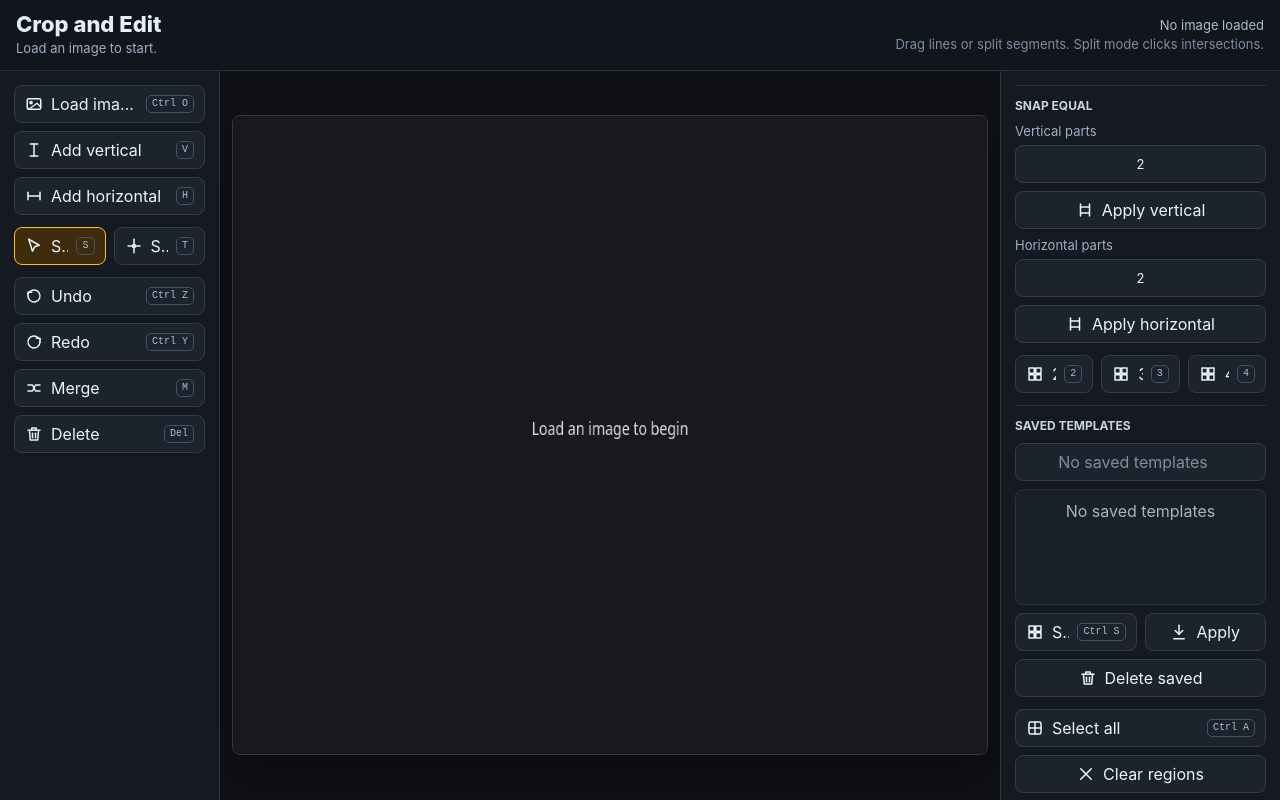
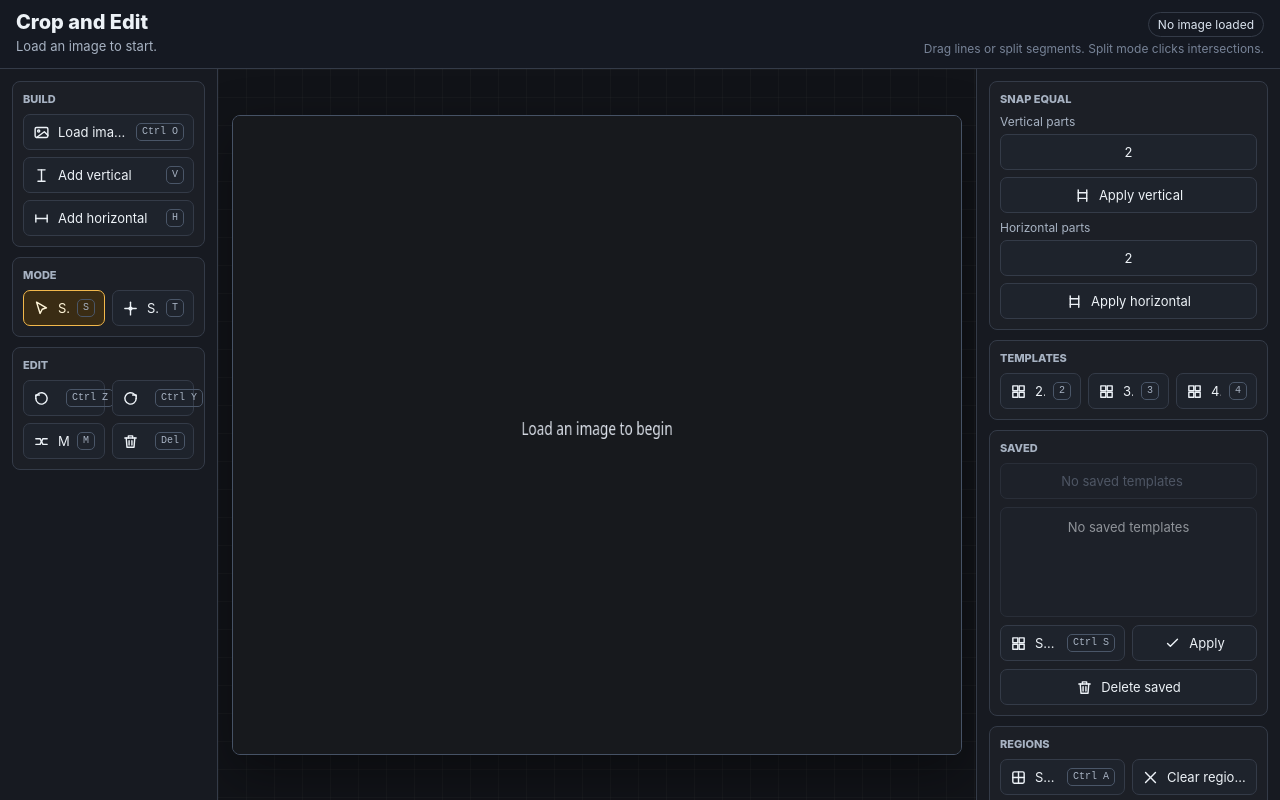
Before and after one commit to Ni-zav/crop-edit, a website built with Vite: page index.html in a window 1280 px wide. Built offline with nearby package versions, Linux system fonts and the light colour scheme.

Commit message:
Enhance UI: update layout and styles for improved user experience and accessibility

```diff
--- a/src/main.ts
+++ b/src/main.ts
@@ -58,6 +58,7 @@ const icons = {
   export: '<svg viewBox="0 0 24 24"><path d="M12 3v12"/><path d="m7 10 5 5 5-5"/><path d="M5 21h14"/></svg>',
   snap: '<svg viewBox="0 0 24 24"><path d="M6 4v16"/><path d="M18 4v16"/><path d="M6 8h12"/><path d="M6 16h12"/></svg>',
   template: '<svg viewBox="0 0 24 24"><rect x="4" y="4" width="7" height="7"/><rect x="13" y="4" width="7" height="7"/><rect x="4" y="13" width="7" height="7"/><rect x="13" y="13" width="7" height="7"/></svg>',
+  check: '<svg viewBox="0 0 24 24"><path d="m5 12 4 4L19 6"/></svg>',
 };
 
 function buttonIcon(icon: keyof typeof icons, label: string, hotkey?: string) {
@@ -71,7 +72,7 @@ if (!app) throw new Error("App root missing");
 app.innerHTML = `
   <main class="shell">
     <header class="appbar">
-      <div>
+      <div class="brand">
         <h1>Crop and Edit</h1>
         <p class="status" id="status">Load an image to start.</p>
       </div>
@@ -81,6 +82,8 @@ app.innerHTML = `
       </div>
     </header>
     <aside class="tool-rail" aria-label="Tools">
+      <section class="panel-section primary-tools" aria-label="File and line tools">
+        <h2>Build</h2>
         <div class="control-group">
         <label class="file-button" title="Load image (Ctrl+O)">
           <input id="fileInput" type="file" accept="image/png,image/jpeg,image/webp,image/gif,image/bmp,image/tiff,.png,.jpg,.jpeg,.webp,.gif,.bmp,.tif,.tiff" />
@@ -89,16 +92,23 @@ app.innerHTML = `
         <button id="addVertical" type="button" title="Add vertical line (V)">${buttonIcon("vertical", "Add vertical", "V")}</button>
         <button id="addHorizontal" type="button" title="Add horizontal line (H)">${buttonIcon("horizontal", "Add horizontal", "H")}</button>
         </div>
-      <div class="control-group segmented" aria-label="Mode">
+      </section>
+      <section class="panel-section" aria-label="Mode">
+        <h2>Mode</h2>
+        <div class="control-group segmented">
         <button id="modeSelect" type="button" class="active" title="Select mode (S)">${buttonIcon("cursor", "Select", "S")}</button>
         <button id="modeSplit" type="button" title="Split mode (T)">${buttonIcon("split", "Split", "T")}</button>
         </div>
-      <div class="control-group">
+      </section>
+      <section class="panel-section" aria-label="Edit commands">
+        <h2>Edit</h2>
+        <div class="control-group compact-actions">
         <button id="undo" type="button" title="Undo (Ctrl+Z)">${buttonIcon("undo", "Undo", "Ctrl Z")}</button>
         <button id="redo" type="button" title="Redo (Ctrl+Y)">${buttonIcon("redo", "Redo", "Ctrl Y")}</button>
         <button id="mergeLine" type="button" title="Merge selected line (M)">${buttonIcon("merge", "Merge", "M")}</button>
         <button id="deleteLine" type="button" title="Delete selected line (Delete)">${buttonIcon("trash", "Delete", "Del")}</button>
         </div>
+      </section>
     </aside>
     <section class="workspace">
       <div class="stage-wrap">
@@ -106,7 +116,7 @@ app.innerHTML = `
       </div>
     </section>
     <aside class="side-panel">
-      <section class="details">
+      <section class="panel-section">
         <h2>Snap equal</h2>
         <div class="snap-panel">
           <label>
@@ -125,27 +135,33 @@ app.innerHTML = `
           <button id="applySnapHorizontal" type="button">${buttonIcon("snap", "Apply horizontal")}</button>
         </div>
       </section>
+      <section class="panel-section">
+        <h2>Templates</h2>
         <div class="control-group segmented three-up" aria-label="Templates">
           <button id="template2x2" type="button" title="Apply 2x2 template (2)">${buttonIcon("template", "2x2", "2")}</button>
           <button id="template3x3" type="button" title="Apply 3x3 template (3)">${buttonIcon("template", "3x3", "3")}</button>
           <button id="template4x4" type="button" title="Apply 4x4 template (4)">${buttonIcon("template", "4x4", "4")}</button>
         </div>
-      <section class="details template-panel">
-        <h2>Saved templates</h2>
+      </section>
+      <section class="panel-section template-panel">
+        <h2>Saved</h2>
         <input id="templateSearch" type="search" placeholder="Search templates" aria-label="Search saved templates" />
         <select id="savedTemplateList" size="4" aria-label="Saved templates"></select>
         <div class="control-group segmented">
           <button id="saveTemplate" type="button" title="Save current split layout (Ctrl+S)">${buttonIcon("template", "Save", "Ctrl S")}</button>
-          <button id="applySavedTemplate" type="button" title="Apply selected saved template">${buttonIcon("export", "Apply")}</button>
+          <button id="applySavedTemplate" type="button" title="Apply selected saved template">${buttonIcon("check", "Apply")}</button>
         </div>
         <button id="deleteSavedTemplate" type="button" title="Delete selected saved template">${buttonIcon("trash", "Delete saved")}</button>
       </section>
+      <section class="panel-section export-panel">
+        <h2>Regions</h2>
         <div class="control-group">
           <button id="selectAll" type="button" title="Select all regions (Ctrl+A)">${buttonIcon("grid", "Select all", "Ctrl A")}</button>
           <button id="clearSelection" type="button">${buttonIcon("clear", "Clear regions")}</button>
           <button id="export" type="button" class="primary" title="Export selected (E)">${buttonIcon("export", "Export selected", "E")}</button>
         </div>
-      <section class="details">
+      </section>
+      <section class="panel-section stats-panel">
         <h2>Selection</h2>
         <dl>
           <div><dt>Lines</dt><dd id="lineCount">0</dd></div>
--- a/src/styles.css
+++ b/src/styles.css
@@ -2,12 +2,31 @@
   color-scheme: dark;
   font-family:
     Inter, ui-sans-serif, system-ui, -apple-system, BlinkMacSystemFont, "Segoe UI", sans-serif;
-  background: #0f1115;
-  color: #e6edf5;
+  background: #111318;
+  color: #edf2f7;
+  --bg: #111318;
+  --surface: #171a21;
+  --surface-2: #1e232c;
+  --surface-3: #262d38;
+  --line: #343b48;
+  --line-strong: #465265;
+  --text: #edf2f7;
+  --muted: #a7b2c2;
+  --quiet: #778397;
+  --accent: #2fbf9f;
+  --accent-strong: #168a75;
+  --warning: #f2b84b;
+  --danger: #d95b68;
 }
 
 * {
   box-sizing: border-box;
+}
+
+html,
+body,
+#app {
+  height: 100%;
 }
 
 body {
@@ -17,23 +36,44 @@ body {
   overflow: hidden;
 }
 
+h1,
+h2,
+p {
+  margin: 0;
+}
+
+h1 {
+  font-size: 20px;
+  font-weight: 780;
+  line-height: 1.05;
+}
+
+h2 {
+  color: var(--muted);
+  font-size: 11px;
+  font-weight: 760;
+  letter-spacing: 0;
+  text-transform: uppercase;
+}
+
 button,
 .file-button,
 input,
 select {
   align-items: center;
-  border: 1px solid #343c48;
-  border-radius: 8px;
-  background: #1d232d;
-  color: #edf3fb;
+  border: 1px solid var(--line);
+  border-radius: 7px;
+  background: var(--surface-2);
+  color: var(--text);
   cursor: pointer;
   display: inline-flex;
   font: inherit;
+  font-size: 13px;
   gap: 8px;
   justify-content: center;
-  min-height: 38px;
+  min-height: 36px;
   min-width: 0;
-  padding: 8px 10px;
+  padding: 7px 9px;
   text-align: center;
 }
 
@@ -41,29 +81,36 @@ button:hover,
 .file-button:hover,
 input:hover,
 select:hover {
-  border-color: #5d6c82;
-  background: #252d39;
+  border-color: var(--line-strong);
+  background: var(--surface-3);
+}
+
+button:disabled,
+input:disabled,
+select:disabled {
+  cursor: not-allowed;
+  opacity: 0.55;
 }
 
 input:focus,
 select:focus,
 button:focus-visible,
 .file-button:focus-within {
-  border-color: #2dd4bf;
-  outline: 2px solid rgba(45, 212, 191, 0.25);
+  border-color: var(--accent);
+  outline: 2px solid rgba(47, 191, 159, 0.24);
   outline-offset: 1px;
 }
 
 button svg,
 .file-button svg {
   fill: none;
-  flex: 0 0 18px;
-  height: 18px;
+  flex: 0 0 17px;
+  height: 17px;
   stroke: currentColor;
   stroke-linecap: round;
   stroke-linejoin: round;
   stroke-width: 2;
-  width: 18px;
+  width: 17px;
 }
 
 button span,
@@ -74,9 +121,9 @@ button span,
 }
 
 kbd {
-  border: 1px solid #465164;
+  border: 1px solid #4a5668;
   border-radius: 5px;
-  color: #aebbd0;
+  color: var(--muted);
   font-size: 10px;
   line-height: 1;
   margin-left: auto;
@@ -85,10 +132,14 @@ kbd {
 }
 
 button.primary {
-  border-color: #2dd4bf;
-  background: #0f766e;
-  color: white;
-  font-weight: 700;
+  border-color: rgba(47, 191, 159, 0.95);
+  background: var(--accent-strong);
+  color: #f8fffd;
+  font-weight: 760;
+}
+
+button.primary:hover {
+  background: #1a9e85;
 }
 
 .shell {
@@ -96,7 +147,7 @@ button.primary {
   grid-template-areas:
     "appbar appbar appbar"
     "tools workspace panel";
-  grid-template-columns: minmax(170px, 220px) minmax(0, 1fr) minmax(220px, 280px);
+  grid-template-columns: minmax(178px, 218px) minmax(0, 1fr) minmax(248px, 304px);
   grid-template-rows: auto minmax(0, 1fr);
   height: 100vh;
   width: 100vw;
@@ -104,8 +155,8 @@ button.primary {
 
 .appbar {
   align-items: center;
-  background: #11151c;
-  border-bottom: 1px solid #29313d;
+  background: #151922;
+  border-bottom: 1px solid var(--line);
   display: flex;
   gap: 18px;
   grid-area: appbar;
@@ -114,71 +165,79 @@ button.primary {
   padding: 12px 16px;
 }
 
-.tool-rail,
-.side-panel {
-  background: #151922;
-  display: flex;
-  flex-direction: column;
-  gap: 12px;
-  min-width: 0;
-  overflow: hidden;
-  padding: 14px;
-}
-
-.tool-rail {
-  border-right: 1px solid #29313d;
-  grid-area: tools;
-}
-
-.side-panel {
-  border-left: 1px solid #29313d;
-  grid-area: panel;
-}
-
-h1,
-h2,
-p {
-  margin: 0;
-}
-
-h1 {
-  font-size: 22px;
-  font-weight: 800;
-  line-height: 1.1;
-}
-
-h2 {
-  color: #cbd5e1;
-  font-size: 12px;
-  letter-spacing: 0;
-  text-transform: uppercase;
+.brand {
+  min-width: 180px;
 }
 
 .status {
-  color: #9fb0c5;
+  color: var(--muted);
   font-size: 13px;
   line-height: 1.35;
-  margin-top: 4px;
+  margin-top: 5px;
 }
 
 .meta {
-  color: #aebbd0;
+  align-items: end;
+  color: var(--muted);
   display: grid;
-  font-size: 13px;
-  gap: 3px;
+  font-size: 12px;
+  gap: 4px;
   justify-items: end;
   min-width: 0;
   text-align: right;
 }
 
+#imageMeta {
+  border: 1px solid var(--line);
+  border-radius: 999px;
+  color: #dbe4ef;
+  max-width: 100%;
+  overflow: hidden;
+  padding: 4px 9px;
+  text-overflow: ellipsis;
+  white-space: nowrap;
+}
+
 #hint {
-  color: #7f8ea3;
+  color: var(--quiet);
+}
+
+.tool-rail,
+.side-panel {
+  background: var(--surface);
+  display: flex;
+  flex-direction: column;
+  gap: 10px;
+  min-width: 0;
+  overflow: auto;
+  padding: 12px;
+}
+
+.tool-rail {
+  border-right: 1px solid var(--line);
+  grid-area: tools;
+}
+
+.side-panel {
+  border-left: 1px solid var(--line);
+  grid-area: panel;
+}
+
+.panel-section {
+  border: 1px solid var(--line);
+  border-radius: 8px;
+  background: rgba(255, 255, 255, 0.025);
+  display: grid;
+  gap: 8px;
+  min-width: 0;
+  padding: 10px;
 }
 
 .control-group,
 .snap-panel {
   display: grid;
-  gap: 8px;
+  gap: 7px;
+  min-width: 0;
 }
 
 .segmented {
@@ -189,88 +248,105 @@ h2 {
   grid-template-columns: repeat(3, minmax(0, 1fr));
 }
 
+.compact-actions {
+  grid-template-columns: repeat(2, minmax(0, 1fr));
+}
+
+.compact-actions button {
+  justify-content: start;
+}
+
 .segmented button.active {
-  border-color: #fbbf24;
-  background: #3f2c0d;
+  border-color: var(--warning);
+  background: #3a2c14;
+  color: #fff5d8;
 }
 
 .file-button input {
   display: none;
 }
 
-.details {
-  border-top: 1px solid #29313d;
-  padding-top: 12px;
-}
-
 .snap-panel {
-  margin-top: 10px;
-}
-
-.template-panel {
-  display: grid;
-  gap: 8px;
-}
-
-.template-panel h2 {
-  margin-bottom: 2px;
+  grid-template-columns: minmax(0, 1fr);
 }
 
 .snap-panel label {
-  color: #9fb0c5;
+  color: var(--muted);
   display: grid;
-  font-size: 13px;
-  gap: 6px;
+  font-size: 12px;
+  gap: 5px;
 }
 
 input,
 select {
   appearance: none;
   display: block;
-  min-height: 38px;
+  min-height: 36px;
   width: 100%;
 }
 
 select[size] {
   align-items: stretch;
   cursor: default;
-  height: 116px;
+  height: 110px;
   overflow: auto;
   padding: 4px;
 }
 
 select[size] option {
   border-radius: 5px;
-  color: #edf3fb;
+  color: var(--text);
   padding: 7px 8px;
 }
 
 input::placeholder {
-  color: #7f8ea3;
+  color: var(--quiet);
+}
+
+.export-panel .control-group {
+  grid-template-columns: repeat(2, minmax(0, 1fr));
+}
+
+.export-panel .primary {
+  grid-column: 1 / -1;
 }
 
 dl {
   display: grid;
-  gap: 8px;
-  margin: 10px 0 0;
+  gap: 7px;
+  margin: 0;
 }
 
 dl div {
   align-items: center;
+  border-bottom: 1px solid rgba(255, 255, 255, 0.06);
   display: flex;
   justify-content: space-between;
+  padding-bottom: 7px;
+}
+
+dl div:last-child {
+  border-bottom: 0;
+  padding-bottom: 0;
 }
 
 dt {
-  color: #9fb0c5;
+  color: var(--muted);
+  font-size: 13px;
 }
 
 dd {
+  color: #ffffff;
   font-weight: 800;
   margin: 0;
 }
 
 .workspace {
+  background:
+    linear-gradient(rgba(255, 255, 255, 0.025) 1px, transparent 1px),
+    linear-gradient(90deg, rgba(255, 255, 255, 0.025) 1px, transparent 1px),
+    var(--bg);
+  background-size: 28px 28px;
   display: grid;
   grid-area: workspace;
   min-height: 0;
@@ -279,26 +355,25 @@ dd {
 
 .stage-wrap {
   align-items: center;
-  background: #0f1115;
   display: flex;
   justify-content: center;
   min-height: 0;
   min-width: 0;
   overflow: hidden;
-  padding: 12px;
+  padding: 14px;
 }
 
 canvas {
   background: #17191d;
-  border: 1px solid #303846;
+  border: 1px solid var(--line-strong);
   border-radius: 8px;
-  box-shadow: 0 18px 52px rgba(0, 0, 0, 0.35);
+  box-shadow: 0 18px 52px rgba(0, 0, 0, 0.38);
   display: block;
   max-height: 100%;
   max-width: 100%;
 }
 
-@media (max-width: 1050px) {
+@media (max-width: 1120px) {
   .shell {
     grid-template-areas:
       "appbar appbar"
@@ -310,21 +385,24 @@ canvas {
 
   .tool-rail,
   .side-panel {
-    border-bottom: 1px solid #29313d;
+    border-bottom: 1px solid var(--line);
     border-left: 0;
     border-right: 0;
     display: grid;
-    grid-template-columns: repeat(2, minmax(0, 1fr));
+    grid-template-columns: repeat(3, minmax(0, 1fr));
     overflow: visible;
   }
 
-  .details {
-    border-top: 0;
-    padding-top: 0;
+  .side-panel {
+    grid-template-columns: repeat(4, minmax(0, 1fr));
+  }
+
+  .template-panel {
+    grid-column: span 2;
   }
 }
 
-@media (max-width: 720px) {
+@media (max-width: 760px) {
   .shell {
     grid-template-areas:
       "appbar"
@@ -338,9 +416,15 @@ canvas {
   .appbar {
     align-items: start;
     display: grid;
+    gap: 9px;
+  }
+
+  .brand {
+    min-width: 0;
   }
 
   .meta {
+    align-items: start;
     justify-items: start;
     text-align: left;
   }
@@ -348,27 +432,23 @@ canvas {
   .tool-rail,
   .side-panel {
     gap: 8px;
+    grid-template-columns: repeat(2, minmax(0, 1fr));
     padding: 8px;
   }
 
-  .tool-rail {
-    grid-template-columns: repeat(2, minmax(0, 1fr));
+  .primary-tools,
+  .template-panel,
+  .export-panel {
+    grid-column: 1 / -1;
   }
 
-  .tool-rail .control-group {
-    display: contents;
+  .primary-tools .control-group,
+  .export-panel .control-group {
+    grid-template-columns: repeat(3, minmax(0, 1fr));
   }
 
-  .side-panel {
-    grid-template-columns: repeat(2, minmax(0, 1fr));
-  }
-
-  .side-panel > .control-group {
-    display: contents;
-  }
-
-  .side-panel > .details {
-    min-width: 0;
+  .export-panel .primary {
+    grid-column: auto;
   }
 
   .snap-panel {
@@ -399,9 +479,8 @@ canvas {
   }
 }
 
-@media (max-width: 480px) {
+@media (max-width: 500px) {
   .appbar {
-    gap: 8px;
     padding: 8px 10px;
   }
 
@@ -414,16 +493,19 @@ canvas {
     font-size: 12px;
   }
 
-  .tool-rail {
-    grid-template-columns: repeat(3, minmax(0, 1fr));
-  }
-
+  .tool-rail,
   .side-panel {
     grid-template-columns: 1fr;
   }
 
-  .side-panel > .control-group {
-    display: grid;
+  .primary-tools .control-group,
+  .compact-actions,
+  .export-panel .control-group {
     grid-template-columns: repeat(2, minmax(0, 1fr));
   }
+
+  .primary-tools .file-button,
+  .export-panel .primary {
+    grid-column: 1 / -1;
+  }
 }
```
Lines whose indentation alone changed are shown as unchanged.
